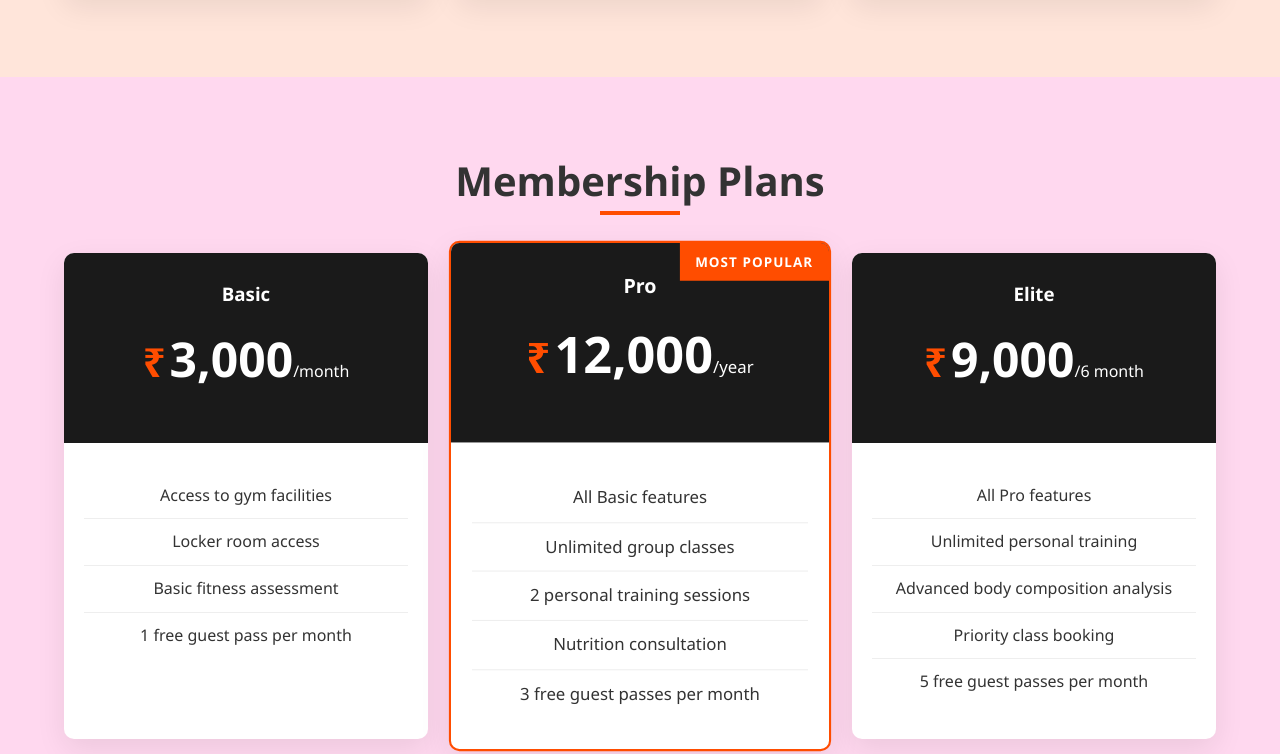
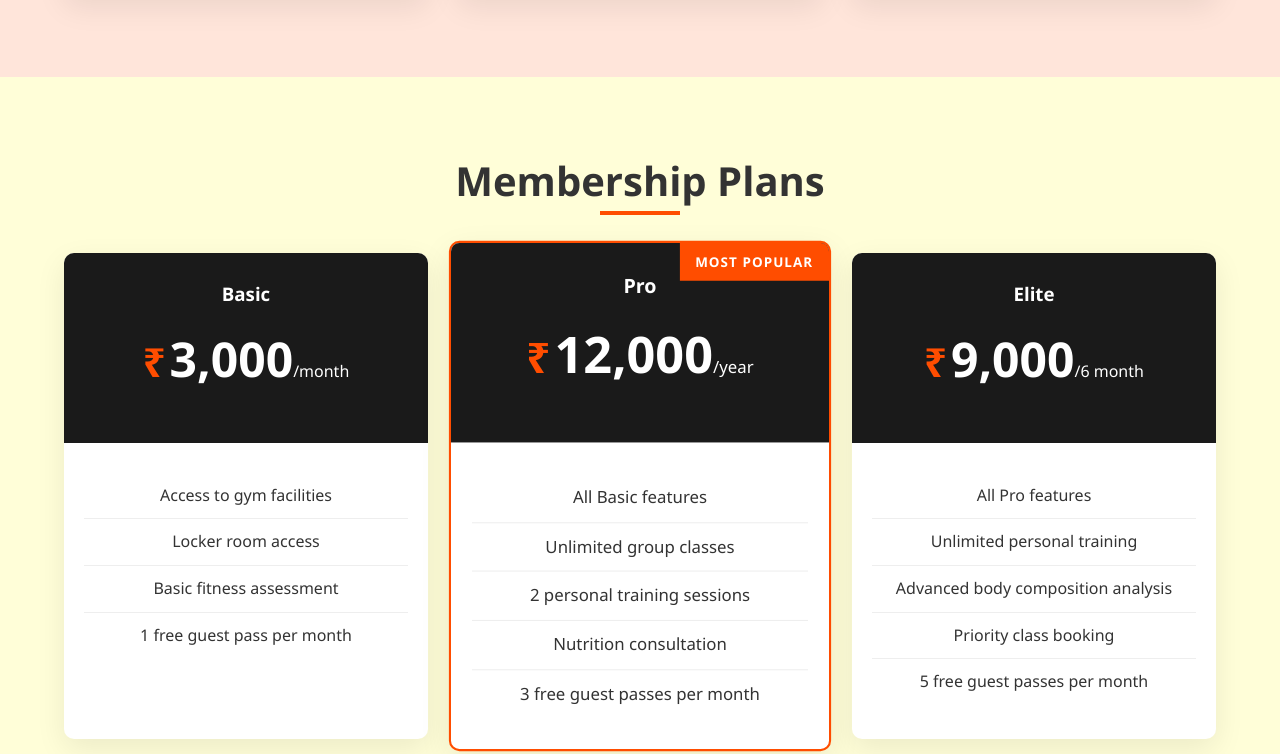
Before and after one commit to AsifAleem-del/iron-paradise, a plain HTML site: page index.html in a window 1280 px wide. Shown: the part 1926-2680 px from the top of the page. Drawn offline with Linux system fonts and the light colour scheme.

Commit message:
Add files via upload

```diff
--- a/index.html
+++ b/index.html
@@ -298,7 +298,7 @@
 
         /* Membership Section */
         .membership {
-            background:#ffd8ef;
+            background:#fffed8;
         }
 
         .pricing-grid {
```
